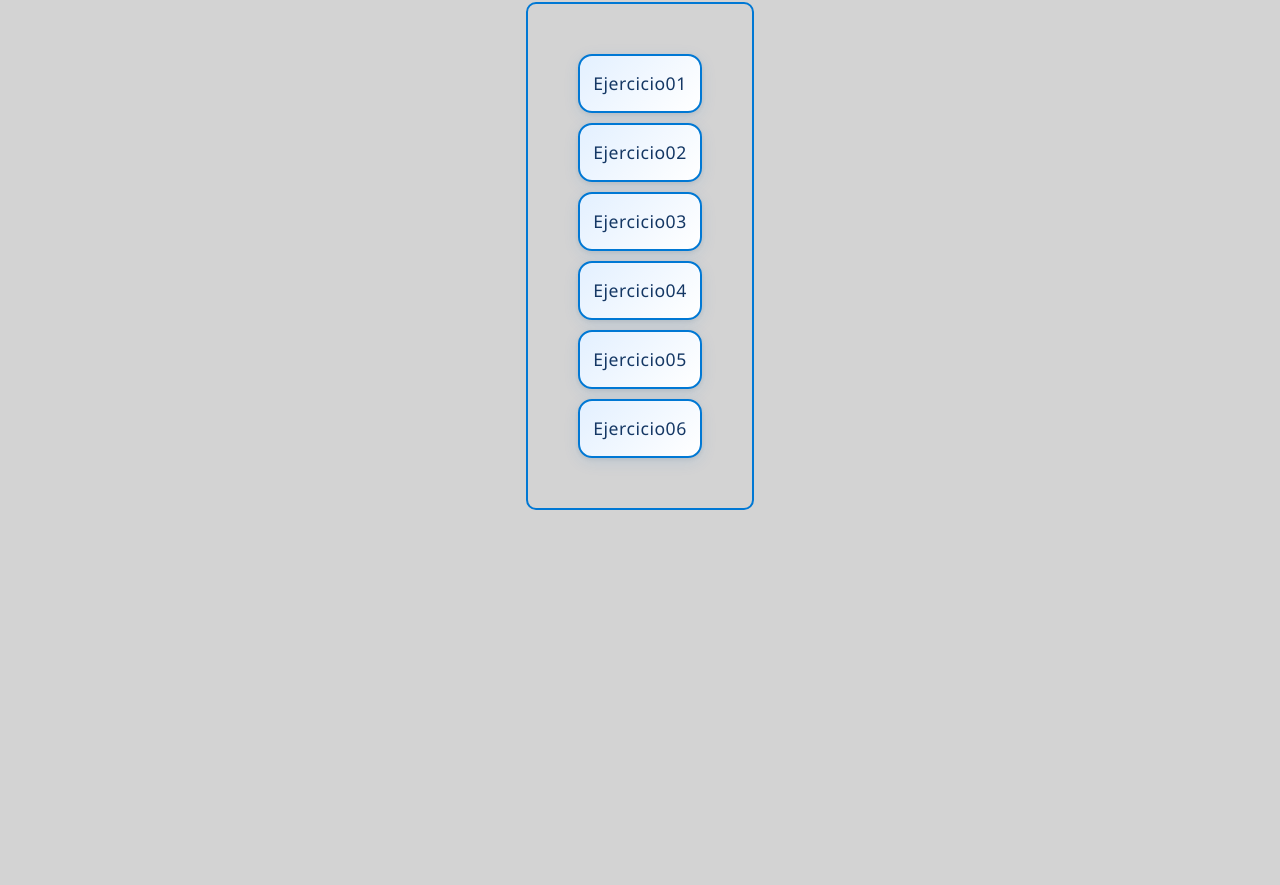
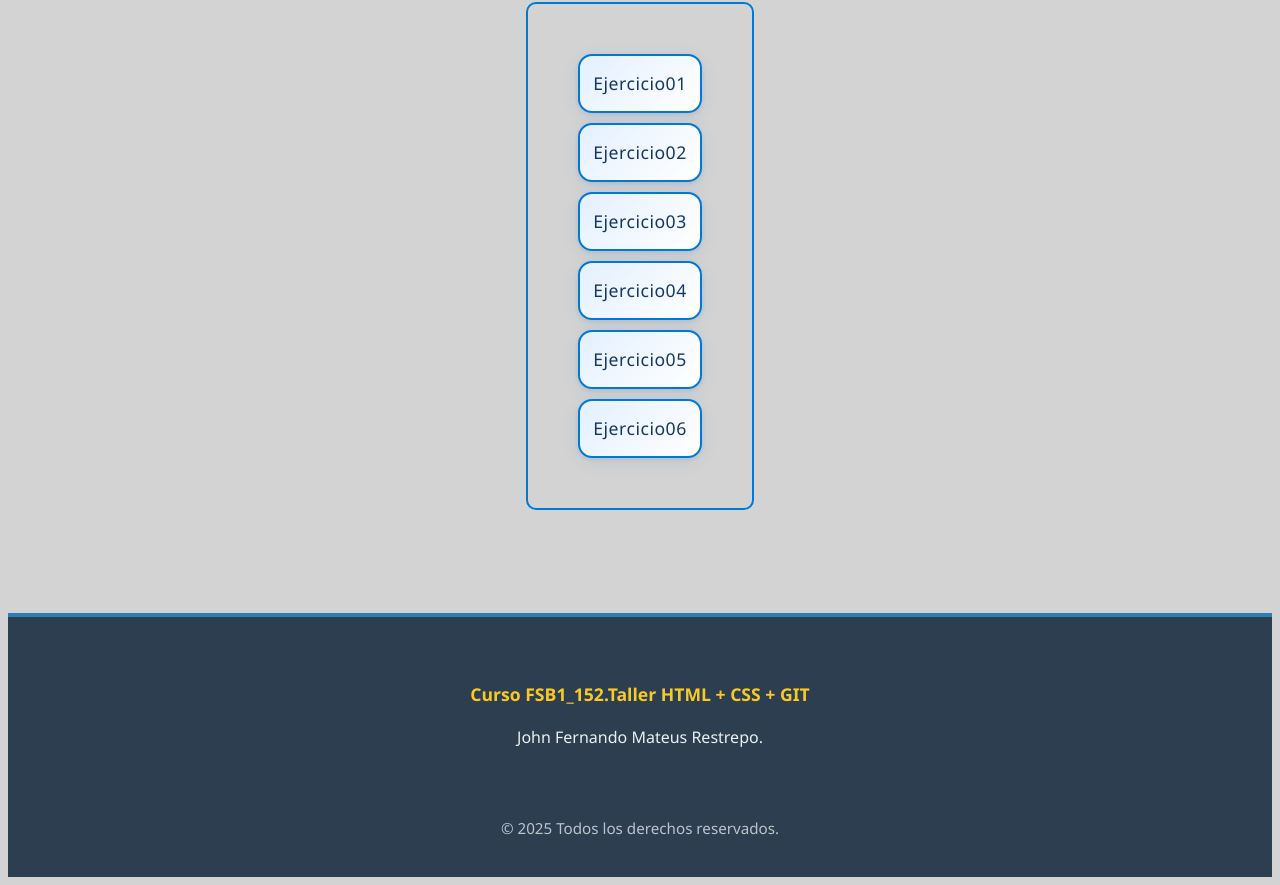
Before and after one commit to AndyWesterd/F152T02, a plain HTML site: page index.html in a window 1280 px wide. Shown: the part 195-1080 px from the top of the page. Before the commit the page ends 816 px from the top, so only its background shows below. Drawn offline with Linux system fonts and the light colour scheme.

Commit message:
Se sube footer a taller 2

```diff
--- a/CSS/style.css
+++ b/CSS/style.css
@@ -125,3 +125,47 @@ a {
     text-decoration: none;
     color: #143764;
 }
+
+footer {
+    background: #2c3e50;
+    color: #ecf0f1;
+    min-height: 200px;
+    padding: 40px 5% 20px;
+    font-size: 16px;
+    line-height: 1.6;
+    border-top: 4px solid #2980b9;
+}
+
+.footer-content {
+    max-width: 1200px;
+    margin: 0 auto;
+    display: grid;
+    grid-template-columns: repeat(auto-fit, minmax(200px, 1fr));
+    gap: 30px;
+    text-align: center;
+}
+
+.footer-section {
+    margin-bottom: 20px;
+}
+
+.footer-section h4 {
+    margin-bottom: 12px;
+    color: #f9ca24;
+    font-size: 1.1em;
+    text-align: center;
+}
+
+.footer-bottom {
+    text-align: center;
+    margin-top: 30px;
+    font-size: 0.95em;
+    color: #bdc3c7;
+}
+
+@media (max-width: 768px) {
+    .footer-content {
+        grid-template-columns: 1fr;
+        text-align: center;
+    }
+}
--- a/index.html
+++ b/index.html
@@ -32,6 +32,17 @@
             </a>
         </div>
     </div>
+    <footer>
+        <div class="footer-content">
+            <div class="footer-section">
+                <h4>Curso FSB1_152.Taller HTML + CSS + GIT</h4>
+                <p>John Fernando Mateus Restrepo.</p>
+            </div>
+        </div>
+        <div class="footer-bottom">
+            &copy; 2025 Todos los derechos reservados.
+        </div>
+    </footer>
 </body>
 
 </html>
```
